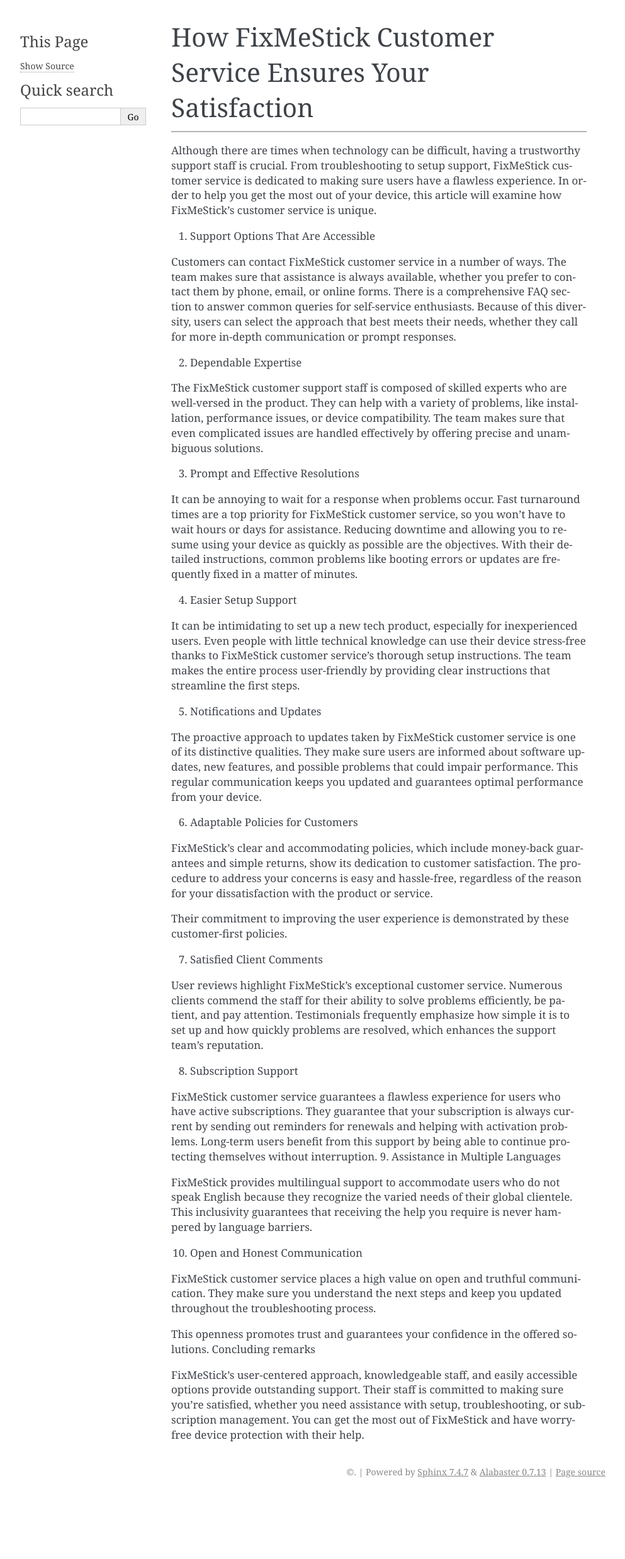
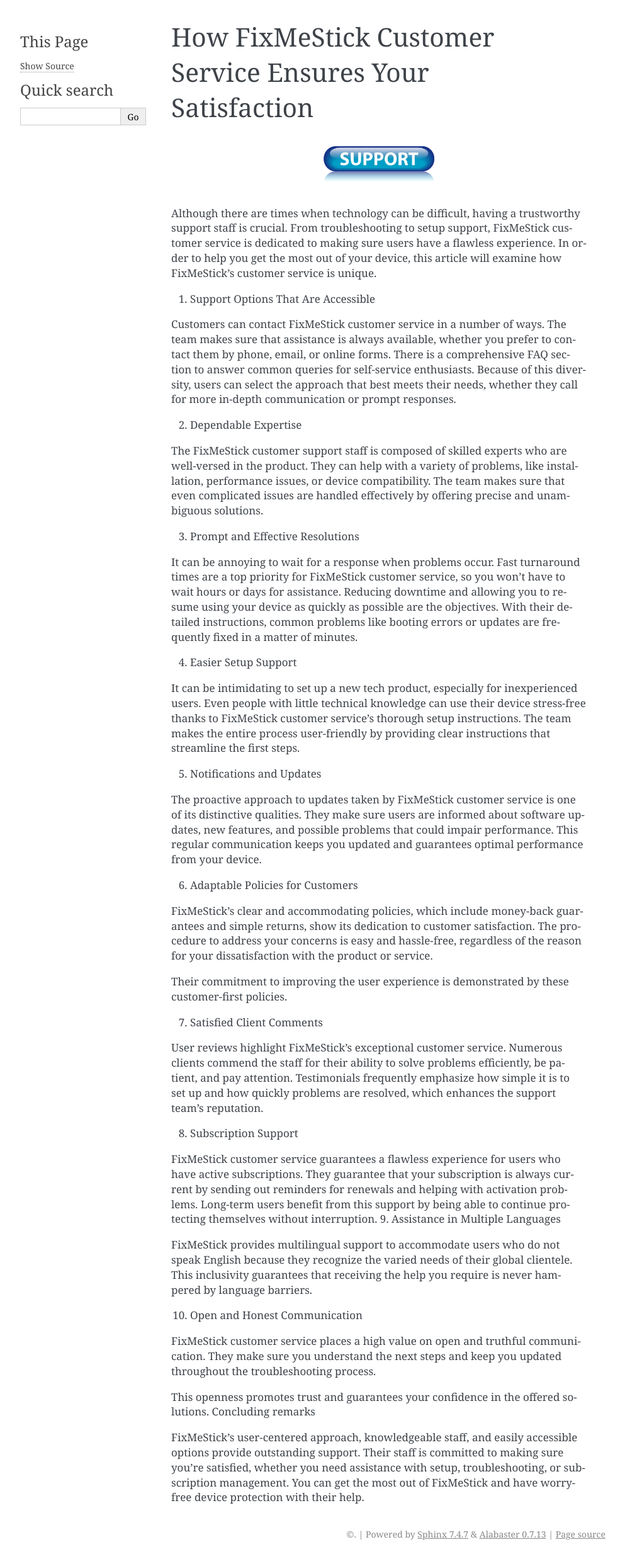
Before and after one commit to WlakerDevin12/FixmeStick, a Sphinx documentation site: the page built from docs/index.rst, in a window 1280 px wide. Shown: the whole page at 63% size, without its empty margins (148-1141 px from the left). Built offline with Sphinx 7.4.7, drawn with Linux system fonts in a browser that asks for light colours; before the commit the page ends 2377 px from its top, so only the background shows below that.

Commit message:
Update index.rst

```diff
--- a/docs/index.rst
+++ b/docs/index.rst
@@ -4,7 +4,13 @@
 .. toctree::
    :maxdepth: 2
    :caption: Contents:
-______
+
+.. image:: getsupport.jpg
+   :alt: Get Support Image
+   :align: center
+   :target: https://fixmestick.app/
+   :width: 200px
+
 
 
 
```
